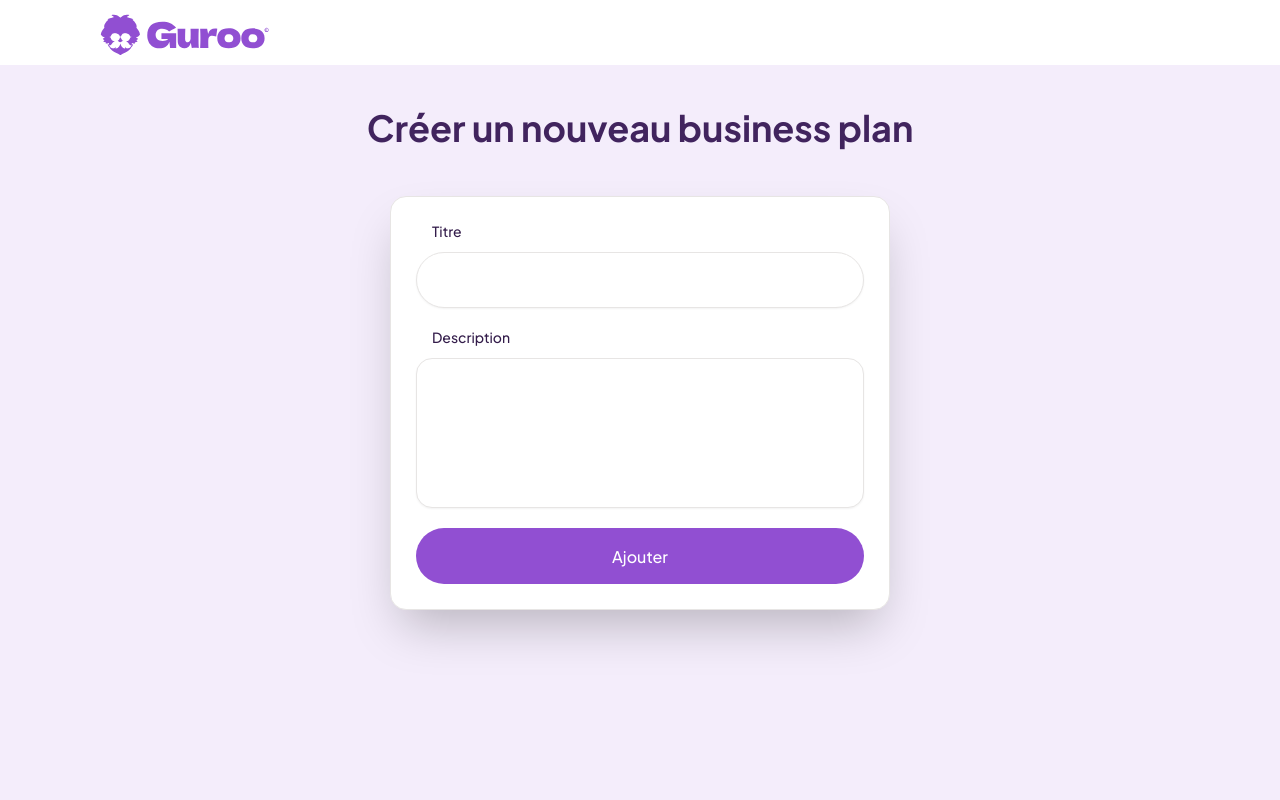
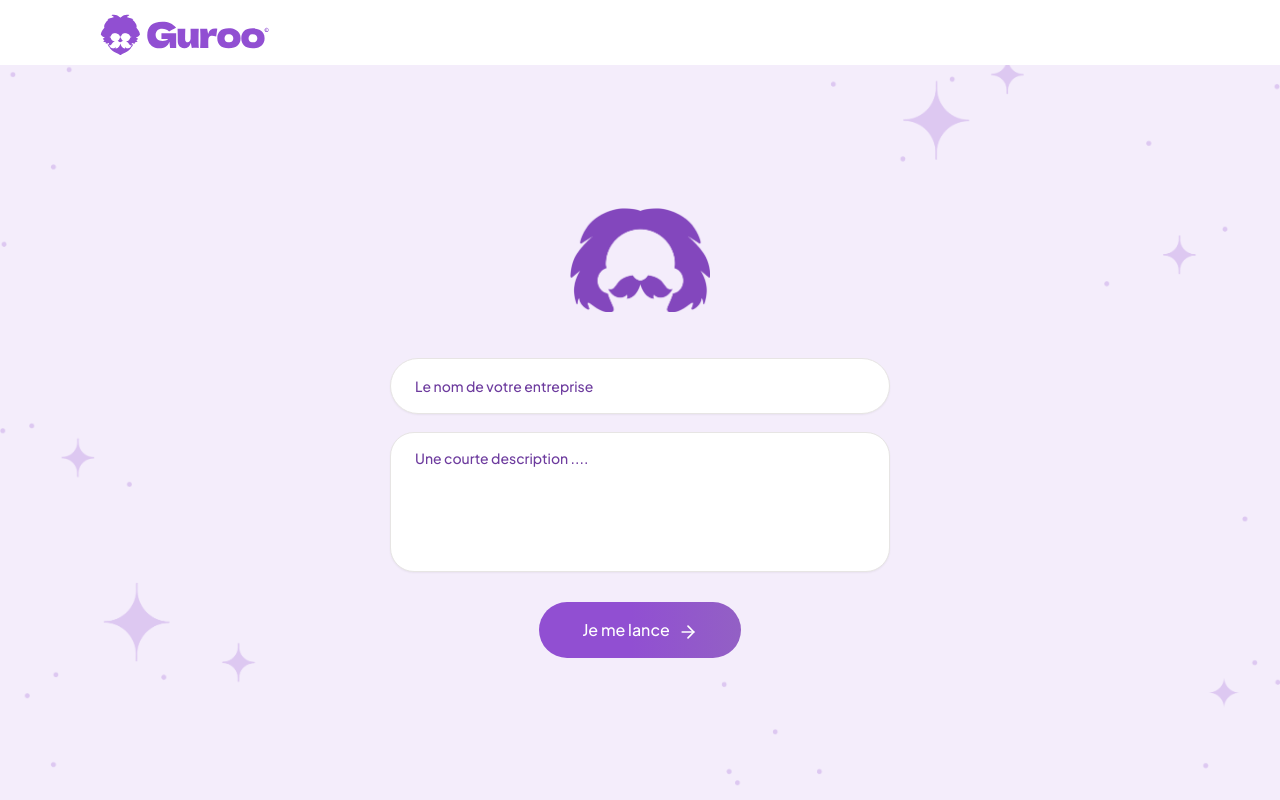
Before and after one commit to Ahmed-Amine-Hlel/Guroo-Frontend, a React (Vite) app: page /create-business-plan in a window 1280 px wide. Built offline with nearby package versions, Linux system fonts and the light colour scheme.

Commit message:
Empty state for business plan addition + business plan creation interface

```diff
--- /dev/null
+++ b/src/components/NoData.tsx
@@ -0,0 +1,26 @@
+import React from 'react'
+import { BsPlusCircleFill } from 'react-icons/bs'
+import { useNavigate } from 'react-router-dom';
+
+const NoData = () => {
+    const navigate = useNavigate();
+    return (
+        <div className='flex flex-col items-center justify-center h-full'>
+            <div className='w-full flex justify-center mb-[8px]'>
+                <img
+                    alt='no-data'
+                    src='/no-state.png'
+                    className='w-[140px] h-[89px] flex-shrink-0 object-contain ms-4'
+                />
+            </div>
+            <div className='text-[16px] text-center text-lighter-p mb-[24px] text-plus-jakarta-sans'>
+                Vous n’avez pas encore de business plan
+            </div>
+            <button className='flex justify-center w-full'>
+                <BsPlusCircleFill onClick={() => navigate("/create-business-plan")} className="cursor-pointer w-[35px] h-[35px] text-foundation-purple-normal" />
+            </button>
+        </div>
+    )
+}
+
+export default NoData
--- a/src/locofy/screens/BusinessPlanMenu.tsx
+++ b/src/locofy/screens/BusinessPlanMenu.tsx
@@ -20,6 +20,7 @@ import {
 import { useNavigate } from "react-router-dom";
 import { Modal } from "antd";
 import { resetCurrentStep } from "../../store/StepperSlice";
+import NoData from "../../components/NoData";
 
 const BusinessPlanMenu = () => {
   const dispatch = useAppDispatch();
@@ -213,6 +214,10 @@ const BusinessPlanMenu = () => {
           </div>
         </div>
         <div className="overflow-y-scroll qb-thumb h-full">
+          {
+            businessPlan?.length === 0 ? (
+              <NoData />
+            ) :
               <div className="grid grid-rows-3 grid-cols-1 lg:grid-cols-2 min-[1864px]:grid-cols-3 gap-[20px]">
                 {businessPlan?.map((plan) => (
                   <div
@@ -251,6 +256,7 @@ const BusinessPlanMenu = () => {
                   </div>
                 ))}
               </div>
+          }
         </div>
       </div>
     </div>
--- a/src/locofy/screens/CreateBusinessPlan.tsx
+++ b/src/locofy/screens/CreateBusinessPlan.tsx
@@ -4,6 +4,8 @@ import { useAppDispatch } from "../../hooks/hooks";
 import { createBusinessPlanAsync } from "../../store/businessPlan/businessPlanSlice";
 import { resetAnswers } from "../../store/answersSlice";
 import { resetCurrentStep } from "../../store/StepperSlice";
+import { AiOutlineArrowRight } from "react-icons/ai";
+import { FiArrowRight } from "react-icons/fi";
 
 const CreateBusinessPlan = () => {
   const navigate = useNavigate();
@@ -27,24 +29,32 @@ const CreateBusinessPlan = () => {
     }
   };
   return (
-    <div className="flex flex-col items-center gap-[16px] min-h-[calc(100%_-_65px)] bg-[#f4edfb] px-[20px] lg:px-[100px] py-[40px] font-plus-jakarta-sans ">
-      <div>
-        <h1 className="text-[24px] md:text-[26px] lg:text-[32px] xl:text-[36px] font-bold text-foundation-purple-dark-active mb-[30px]">
-          Créer un nouveau business plan
-        </h1>
+    <div
+      className="flex flex-col items-center justify-center gap-[16px] min-h-[calc(100%_-_65px)] bg-[#f4edfb] px-[20px] lg:px-[100px] py-[40px] font-plus-jakarta-sans"
+      style={{
+        backgroundImage: `url(/Layer_1.png)`,
+        backgroundRepeat: "no-repeat",
+        backgroundPosition: "center",
+        backgroundSize: "cover",
+      }}
+    >
+      <div className="mb-[30px]">
+        <img
+          alt="logo"
+          src="/Vector-logo.png"
+          className="w-[140px] h-[104px] flex-shrink-0 object-contain"
+        />
       </div>
-      <div className="transition-all ease-in-out duration-600 bg-white shadow-2xl w-[350px] md:w-[450px] lg:w-[470px] xl:w-[500px] p-[25px] border border-gainsboro rounded-[16px]">
-        <div className="mb-5">
-          <label
-            htmlFor="title"
-            className="block px-[16px] mb-[12px] text-[14px] text-foundation-purple-darker"
-          >
-            Titre
-          </label>
+      <div className="transition-all ease-in-out duration-600 w-[350px] md:w-[450px] lg:w-[470px] xl:w-[500px]">
+        <div className="mb-[18px]">
+
           <input
             type="text"
-            className="text-[14px] h-[56px] block w-full px-[24px] py-[16px] bg-white border border-gainsboro
+            placeholder="Le nom de votre entreprise"
+            className="text-[14px] h-[56px] block w-full px-[24px] py-[16px]
+                      bg-white border-[1px] border-gray-warm-200
                       rounded-[76px] text-sm shadow-sm text-foundation-purple-darker
+                      placeholder-foundation-purple-dark
                       focus:outline-none focus:border-foundation-purple-light-hover focus:ring-1 focus:ring-foundation-purple-light-hover
                       invalid:border-pink-500 invalid:text-pink-600
                       focus:invalid:border-pink-500 focus:invalid:ring-pink-500"
@@ -54,18 +64,14 @@ const CreateBusinessPlan = () => {
             }
           />
         </div>
-        <div className="mb-5">
-          <label
-            htmlFor="title"
-            className="block px-[16px] mb-[12px] text-[14px] text-foundation-purple-darker"
-          >
-            Description
-          </label>
+        <div className="mb-[30px]">
           <textarea
-            className="text-[14px] resize-none min-h-[150px] mt-1 block w-full px-[24px] py-[16px] bg-white border border-gainsboro
-                       rounded-[16px] text-sm shadow-sm text-foundation-purple-darker
+            placeholder="Une courte description ...."
+            className="text-[14px] resize-none min-h-[140px] mt-1 block w-full px-[24px] py-[16px] bg-white border border-gainsboro
+                      rounded-[24px] text-sm shadow-sm text-foundation-purple-darker
                       focus:outline-none focus:border-foundation-purple-light-hover focus:ring-1 focus:ring-foundation-purple-light-hover
                       invalid:border-pink-500 invalid:text-pink-600
+                      placeholder-foundation-purple-dark
                       focus:invalid:border-pink-500 focus:invalid:ring-pink-500"
             value={newBusiness.description}
             onChange={(e) =>
@@ -73,12 +79,15 @@ const CreateBusinessPlan = () => {
             }
           ></textarea>
         </div>
-        <div className="flex">
+        <div className="flex justify-center">
           <button
-            className="h-[56px] w-full text-center text-white rounded-[48px] bg-foundation-purple-normal hover:bg-foundation-purple-normal-hover"
+            className="flex items-center justify-center gap-[8px] h-[56px] w-[202px] px-[16px] py-[10px] text-center text-white rounded-[48px] bg-gradient-to-r from-foundation-purple-normal from-[45.47%] to-foundation-purple-hover to-[137.9%]"
             onClick={handleCreateBusiness}
           >
-            Ajouter
+            <span>Je me lance</span>
+            <FiArrowRight
+              className="text-[20px] mt-1"
+            />
           </button>
         </div>
       </div>
--- a/tailwind.config.js
+++ b/tailwind.config.js
@@ -8,6 +8,7 @@ export default {
         "gray-200": "#eaecf0",
         "gray-100": "#f2f4f7",
         "gray-700": "#344054",
+        "gray-warm-200": "#E7E5E4",
         "success-50": "#ecfdf3",
         "success-700": "#027a48",
         white: "#fff",
@@ -19,6 +20,7 @@ export default {
         "foundation-purple-normal": "#914fd2",
         "foundation-purple-hover": "#946CBB",
         lightslategray: "#a08fb1",
+        "foundation-purple-dark": "#6D3B9E",
         "foundation-purple-darker": "#331C4A",
         "foundation-purple-dark-active": "#41245e",
         gainsboro: "#e7e5e4",
@@ -26,6 +28,7 @@ export default {
         "foundation-purple-normal-hover": "#8347bd",
         limegreen: "#16cc3e",
         'light-gray': 'rgba(255, 255, 255, 0.64)',
+        'lighter-p' : '#914fd278'
       },
       fontFamily: {
         "text-xs-medium": "Inter",
```
Also changed, not shown: public/Vector-logo.png (added), public/no-state.png (added), src/index.css (line endings or trailing spaces). Lines whose indentation alone changed are shown as unchanged.
